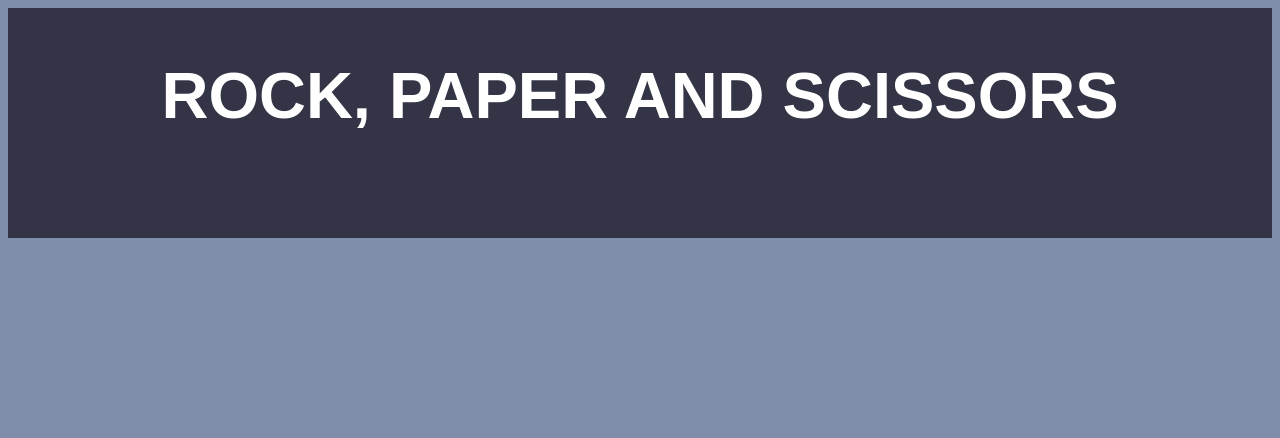
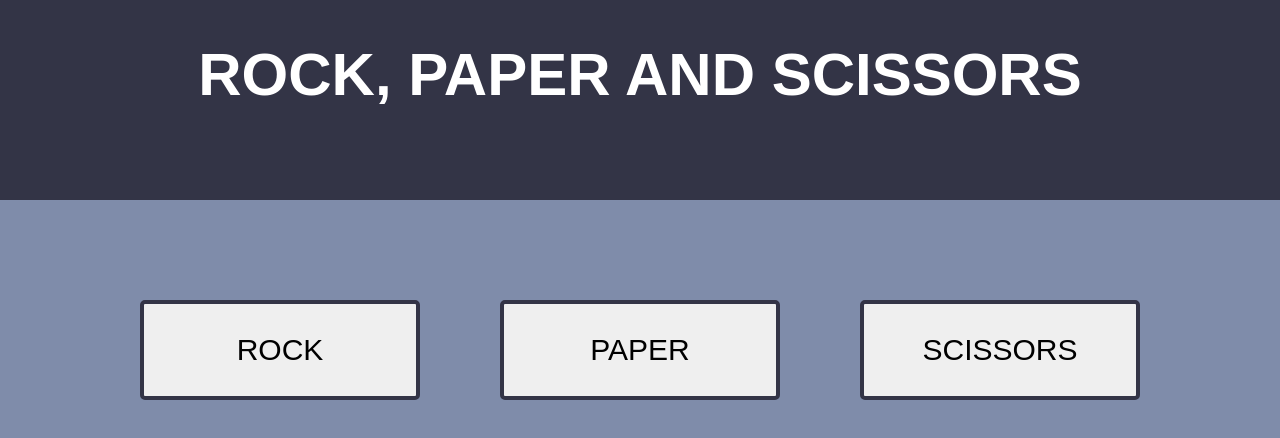
Before and after one commit to TheRookiexe/Rock_paper_scissors, a plain HTML site: page index.html in a window 1280 px wide. Drawn offline with Linux system fonts and the light colour scheme; a web font is replaced by a local one.

Commit message:
Buttons added.
css created for buttons and linked up with html

```diff
--- a/index.html
+++ b/index.html
@@ -4,13 +4,23 @@
     <meta charset="UTF-8">
     <meta name="viewport" content="width=device-width, initial-scale=1.0">
     <link href="https://fonts.cdnfonts.com/css/public-pixel?styles=116733" rel="stylesheet">
-    <link rel="stylesheet", href="styles/style.css">
+    <link rel="stylesheet" href="styles/style.css">
     <title>Rock Paper Scissors</title>
 </head>
 <body>
     <div class="header">
         ROCK, PAPER AND SCISSORS
     </div>
+    <div class="body">
+        <div class="scores">
+
+        </div>
+        <div class="buttons">
+            <button> ROCK </button>
+            <button> PAPER </button>
+            <button> SCISSORS </button>
+        </div>
+    </div>
     <!-- <script src="script.js"></script> -->
 </body>
 </html>
--- a/styles/style.css
+++ b/styles/style.css
@@ -3,18 +3,45 @@ body{
     font-family: 'Courier New', sans-serif;
     display: flex;
     flex-direction: column;
-    justify-content:center;
+    justify-content:start;
     padding: 0px;
+    margin: 0px;
 }
 
 .header {
-    height: 130px;
+    height: 120px;
     background-color: #333446;
     color: white;
-    font-size: 65px;
+    font-size: 60px;
     text-align: center;
-    padding: 50px;
+    padding: 40px;
     font-weight: bold;
     font-family: 'Public Pixel', sans-serif;
 
 }
+
+button {
+    font-family: 'Public Pixel', sans-serif;
+    height: 100px;
+    width: 280px;
+    font-size: 30px;
+    text-align: center;
+    border-radius: 5px;
+    border: #333446 solid 4px;
+    cursor: pointer;
+    transition: transform 0.2s ease, box-shadow 0.2s ease;
+}
+button:hover{
+    transform: scale(1.05);
+    box-shadow: 0 8px 20px rgba(0, 0, 0, 0.2);
+}
+button:active{
+    transform: scale(0.98);
+}
+
+.buttons {
+    margin-top: 100px;
+    display: flex;
+    justify-content: center;
+    gap: 80px;
+}
```
